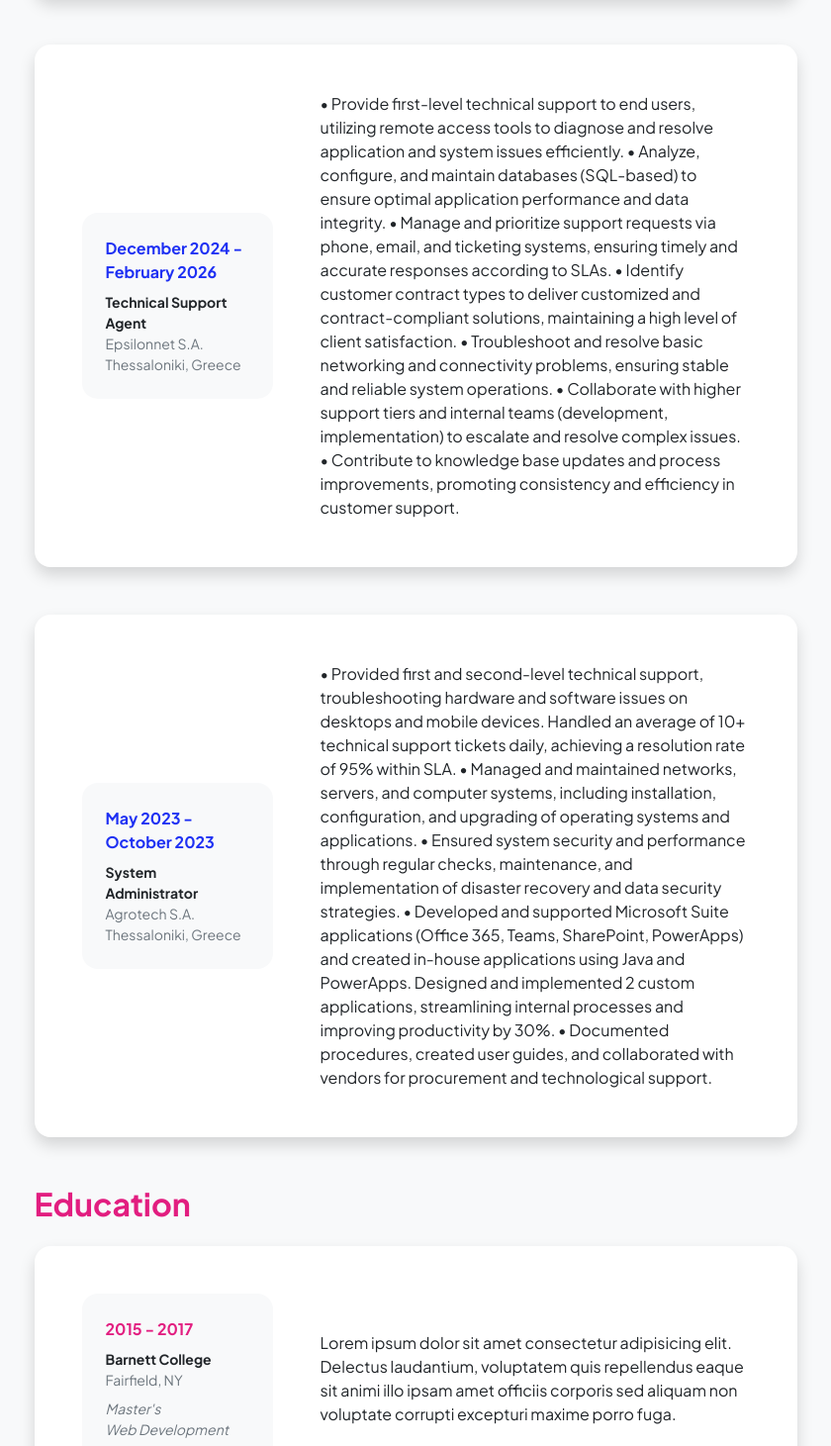
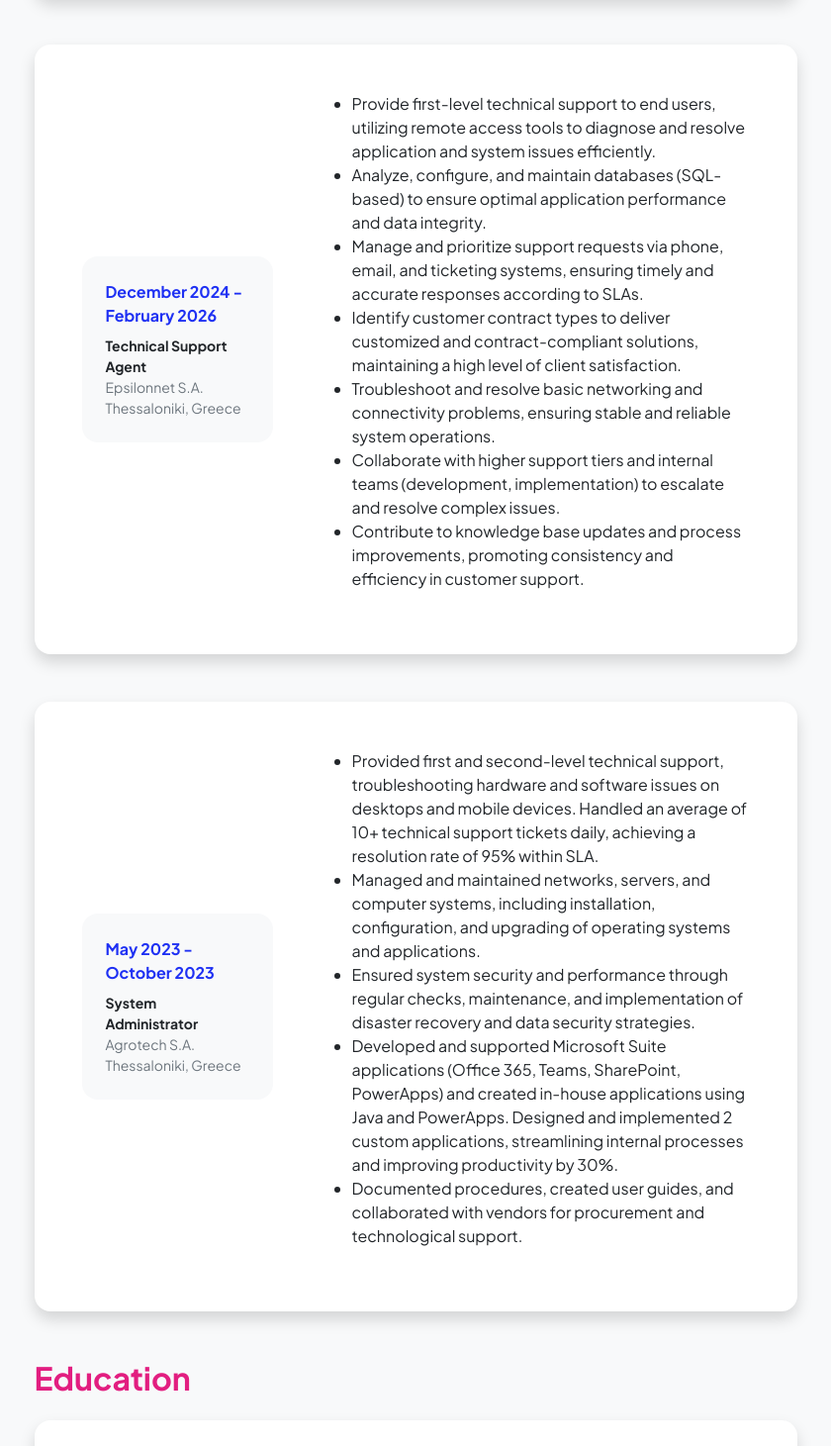
Before and after one commit to StathisChatzistefanou/my-portfolio, a website: page resume.html in a window 1280 px wide. Shown: the part 616-2077 px from the top of the page at 99% size, without its empty margins (220-1060 px from the left). Drawn offline with nearby package versions, Linux system fonts and the light colour scheme.

Commit message:
Update resume

```diff
--- a/resume.html
+++ b/resume.html
@@ -80,13 +80,15 @@
                                                 <div class="small text-muted">Thessaloniki, Greece</div>
                                             </div>
                                         </div>
-                                        <div class="col-lg-8"><div>• Provide first-level technical support to end users, utilizing remote access tools to diagnose and resolve application and system issues efficiently.
-                                            • Analyze, configure, and maintain databases (SQL-based) to ensure optimal application performance and data integrity.
-                                            • Manage and prioritize support requests via phone, email, and ticketing systems, ensuring timely and accurate responses according to SLAs.
-                                            • Identify customer contract types to deliver customized and contract-compliant solutions, maintaining a high level of client satisfaction.
-                                            • Troubleshoot and resolve basic networking and connectivity problems, ensuring stable and reliable system operations.
-                                            • Collaborate with higher support tiers and internal teams (development, implementation) to escalate and resolve complex issues.
-                                            • Contribute to knowledge base updates and process improvements, promoting consistency and efficiency in customer support.</div></div>
+                                        <div class="col-lg-8"><div><ul>
+                                            <li>Provide first-level technical support to end users, utilizing remote access tools to diagnose and resolve application and system issues efficiently.</li>
+                                            <li>Analyze, configure, and maintain databases (SQL-based) to ensure optimal application performance and data integrity.</li>
+                                            <li>Manage and prioritize support requests via phone, email, and ticketing systems, ensuring timely and accurate responses according to SLAs.</li>
+                                            <li>Identify customer contract types to deliver customized and contract-compliant solutions, maintaining a high level of client satisfaction.</li>
+                                            <li>Troubleshoot and resolve basic networking and connectivity problems, ensuring stable and reliable system operations.</li>
+                                            <li>Collaborate with higher support tiers and internal teams (development, implementation) to escalate and resolve complex issues.</li>
+                                            <li>Contribute to knowledge base updates and process improvements, promoting consistency and efficiency in customer support.</li>
+                                        </ul></div></div>
                                     </div>
                                 </div>
                             </div>
@@ -102,11 +104,13 @@
                                                 <div class="small text-muted">Thessaloniki, Greece</div>
                                             </div>
                                         </div>
-                                        <div class="col-lg-8"><div>• Provided first and second-level technical support, troubleshooting hardware and software issues on desktops and mobile devices. Handled an average of 10+ technical support tickets daily, achieving a resolution rate of 95% within SLA.
-                                            • Managed and maintained networks, servers, and computer systems, including installation, configuration, and upgrading of operating systems and applications.
-                                            • Ensured system security and performance through regular checks, maintenance, and implementation of disaster recovery and data security strategies.
-                                            • Developed and supported Microsoft Suite applications (Office 365, Teams, SharePoint, PowerApps) and created in-house applications using Java and PowerApps. Designed and implemented 2 custom applications, streamlining internal processes and improving productivity by 30%.
-                                            • Documented procedures, created user guides, and collaborated with vendors for procurement and technological support.</div></div>
+                                        <div class="col-lg-8"><div><ul>
+                                            <li>Provided first and second-level technical support, troubleshooting hardware and software issues on desktops and mobile devices. Handled an average of 10+ technical support tickets daily, achieving a resolution rate of 95% within SLA.</li>
+                                            <li>Managed and maintained networks, servers, and computer systems, including installation, configuration, and upgrading of operating systems and applications.</li>
+                                            <li>Ensured system security and performance through regular checks, maintenance, and implementation of disaster recovery and data security strategies.</li>
+                                            <li>Developed and supported Microsoft Suite applications (Office 365, Teams, SharePoint, PowerApps) and created in-house applications using Java and PowerApps. Designed and implemented 2 custom applications, streamlining internal processes and improving productivity by 30%.</li>
+                                            <li>Documented procedures, created user guides, and collaborated with vendors for procurement and technological support.</li>
+                                        </ul></div></div>
                                     </div>
                                 </div>
                             </div>
```
